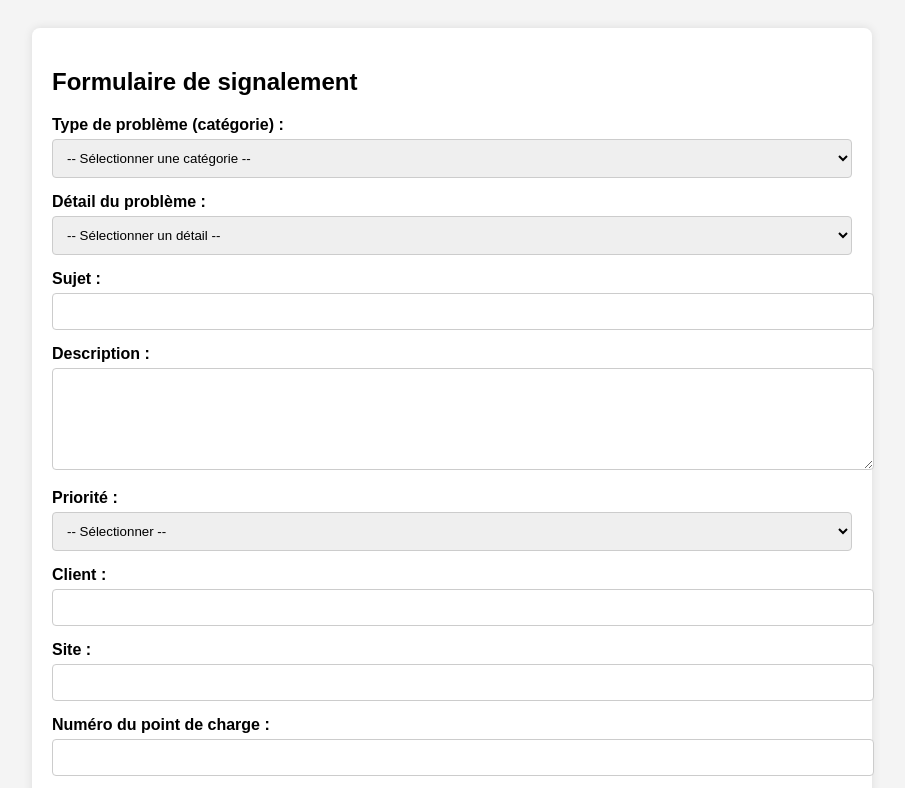
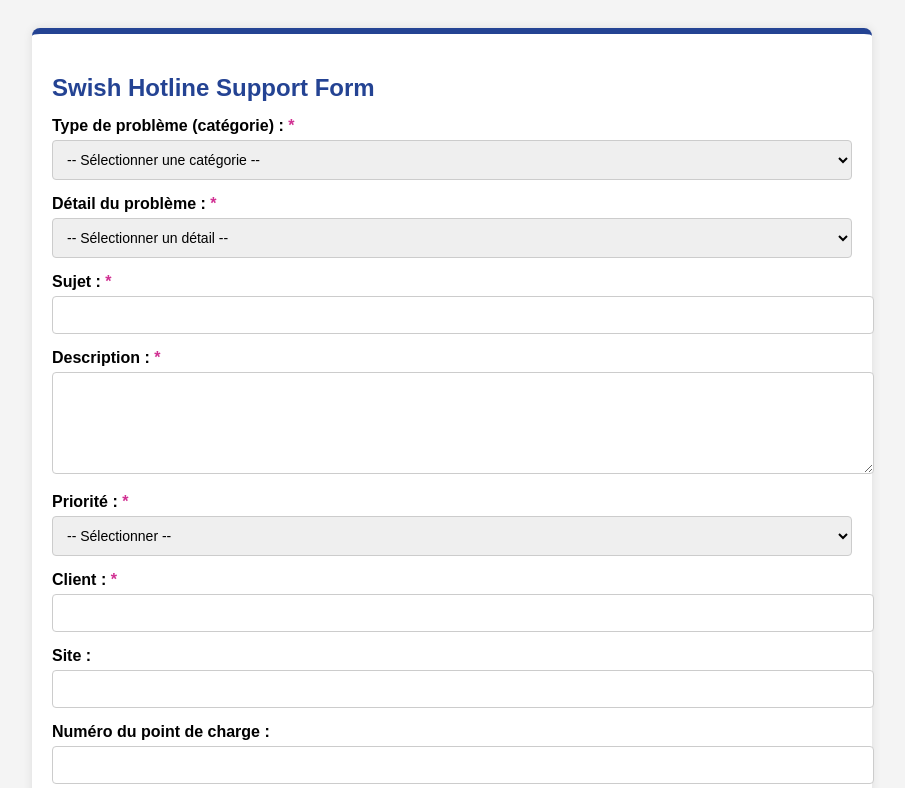
Before and after one commit to salvolarosa/zendesk-hotline, a plain HTML site: page index.html in a window 1280 px wide. Shown: the top 788 px of the page, without its empty margins (188-1093 px from the left). Drawn offline with Linux system fonts and the light colour scheme.

Commit message:
Update index.html

```diff
--- a/index.html
+++ b/index.html
@@ -2,7 +2,7 @@
 <html lang="fr">
 <head>
   <meta charset="UTF-8">
-  <title>Formulaire Support Technique</title>
+  <title>Swish Hotline Support Form</title>
   <style>
     body {
       font-family: Arial, sans-serif;
@@ -17,6 +17,12 @@
       max-width: 800px;
       margin: auto;
       box-shadow: 0 0 10px rgba(0,0,0,0.1);
+      border-top: 6px solid #244393;
+    }
+
+    h2 {
+      color: #244393;
+      margin-bottom: 10px;
     }
 
     label {
@@ -25,12 +31,17 @@
       font-weight: bold;
     }
 
+    label span {
+      color: #d13092;
+    }
+
     input, select, textarea {
       width: 100%;
       padding: 10px;
       margin-top: 5px;
       border: 1px solid #ccc;
       border-radius: 4px;
+      font-size: 14px;
     }
 
     textarea {
@@ -40,25 +51,26 @@
 
     button {
       margin-top: 20px;
-      background: #007BFF;
+      background: #71c8b8;
       color: #fff;
       padding: 12px 20px;
       border: none;
       border-radius: 4px;
       cursor: pointer;
+      font-size: 16px;
     }
 
     button:hover {
-      background: #0056b3;
+      background: #5bb1a3;
     }
   </style>
 </head>
 <body>
 
 <form id="zendesk-form">
-  <h2>Formulaire de signalement</h2>
+  <h2>Swish Hotline Support Form</h2>
 
-  <label for="macro">Type de problème (catégorie) :</label>
+  <label for="macro">Type de problème (catégorie) : <span>*</span></label>
   <select id="macro" onchange="updateMicroOptions()" required>
     <option value="">-- Sélectionner une catégorie --</option>
     <option value="tech">1. Problèmes techniques</option>
@@ -70,18 +82,18 @@
     <option value="admin">7. Problèmes administratifs</option>
   </select>
 
-  <label for="micro">Détail du problème :</label>
+  <label for="micro">Détail du problème : <span>*</span></label>
   <select id="micro" required>
     <option value="">-- Sélectionner un détail --</option>
   </select>
 
-  <label for="sujet">Sujet :</label>
+  <label for="sujet">Sujet : <span>*</span></label>
   <input type="text" id="sujet" name="sujet" required>
 
-  <label for="description">Description :</label>
+  <label for="description">Description : <span>*</span></label>
   <textarea id="description" name="description" required></textarea>
 
-  <label for="priorite">Priorité :</label>
+  <label for="priorite">Priorité : <span>*</span></label>
   <select id="priorite" name="priorite" required>
     <option value="">-- Sélectionner --</option>
     <option value="Faible">Faible</option>
@@ -89,8 +101,8 @@
     <option value="Élevé">Élevé</option>
   </select>
 
-  <label for="client">Client :</label>
-  <input type="text" id="client" name="client">
+  <label for="client">Client : <span>*</span></label>
+  <input type="text" id="client" name="client" required>
 
   <label for="site">Site :</label>
   <input type="text" id="site" name="site">
```
